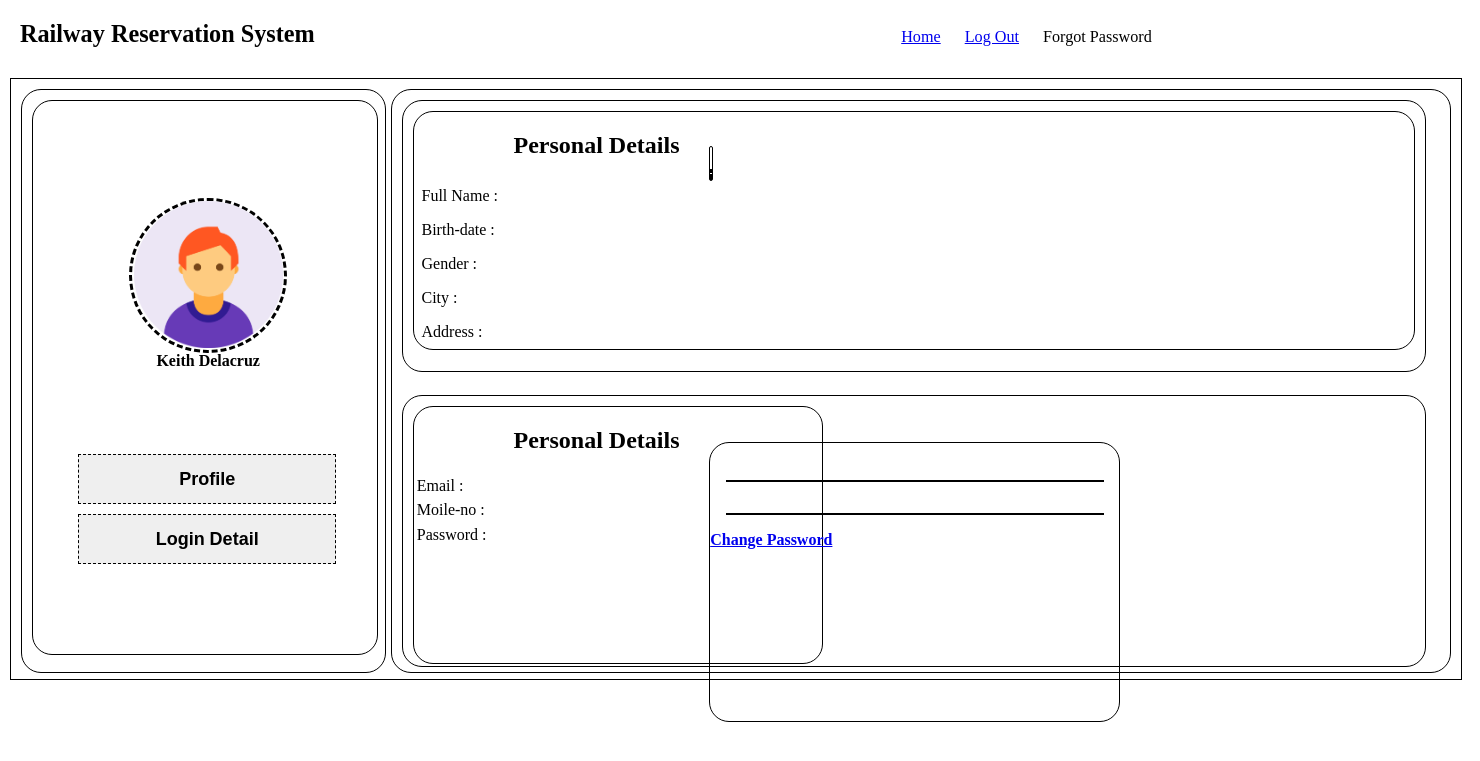
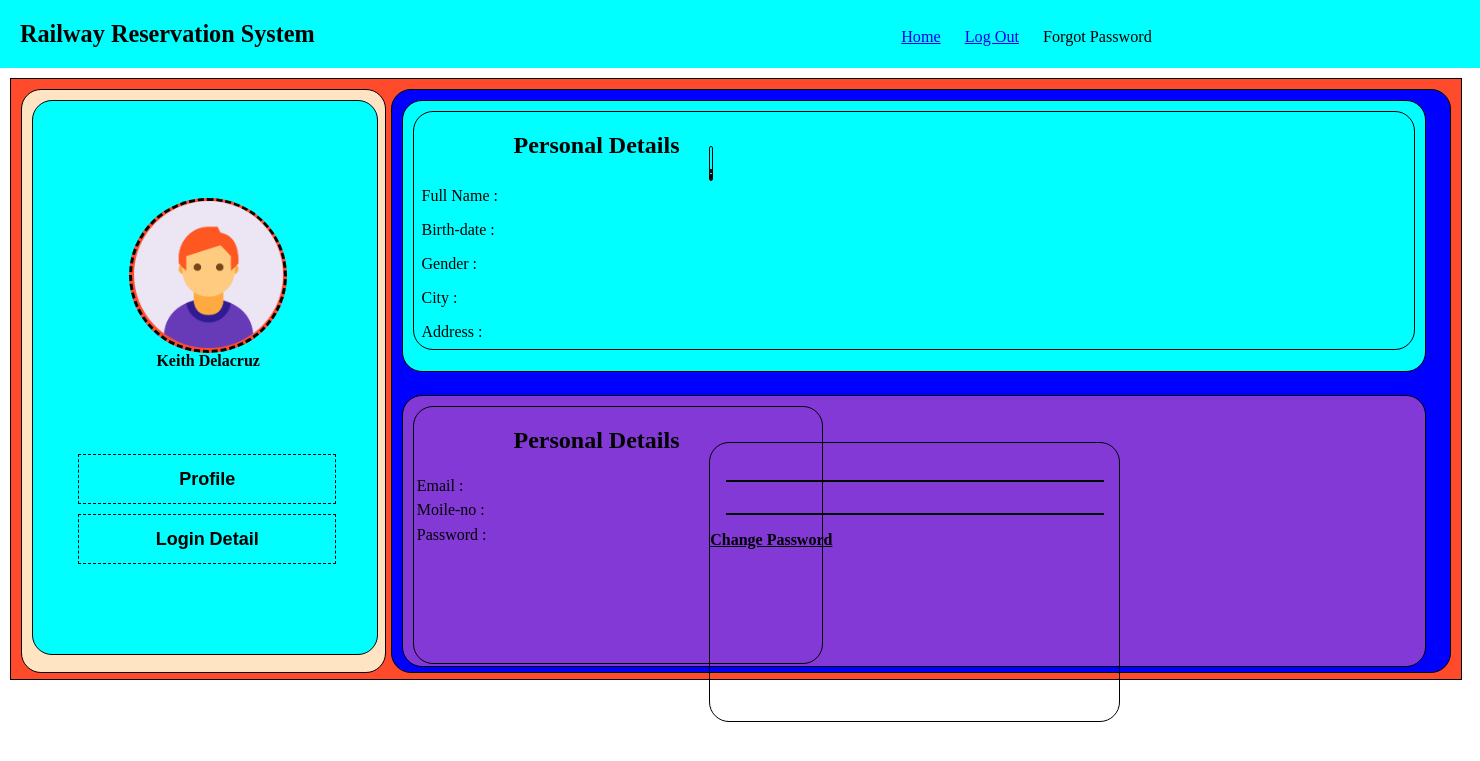
Before and after one commit to idealistraj09/Railway-reservation-system-, a PHP site: page /php/myacc.php in a window 1480 px wide. Shown: the top 761 px of the page. Run offline with PHP 8.4, Linux system fonts and the light colour scheme; a user stored in the database is signed in; data comes from the database, SQL or seed files in the repository; data that the repository does not hold is empty.

Commit message:
Update myacc.css

```diff
--- a/css/myacc.css
+++ b/css/myacc.css
@@ -10,7 +10,7 @@ li {
   font-size: 1.01rem;
 }
 li:hover{
-    : #fff;
+    color: #fff;
     cursor: pointer;
 }
 .menubar {
@@ -25,12 +25,12 @@ button:hover{
   margin: 0;
   padding: 0;
 
-  background-: aqua;
+  background-color: aqua;
 }
 .dropbtn {
   padding: 16px;
   font-size: 16px;
-  background-: transparent;
+  background-color: transparent;
   border: none;
 }
 
@@ -43,21 +43,21 @@ button:hover{
 .dropdown-content {
   display: none;
   position: absolute;
-  background-: #f1f1f1;
+  background-color: #f1f1f1;
   min-width: 160px;
   box-shadow: 0px 8px 16px 0px rgba(0, 0, 0, 0.2);
   z-index: 1;
 }
 
 .dropdown-content a {
-  : black;
+  color: black;
   padding: 12px 16px;
   text-decoration: none;
   display: block;
 }
 
 .dropdown-content a:hover {
-  background-: #ddd;
+  background-color: #ddd;
 }
 
 .dropdown:hover .dropdown-content {
@@ -65,10 +65,10 @@ button:hover{
 }
 
 .dropdown:hover .dropbtn {
-  : #fff;
+  color: #fff;
 }
 .main{
-    background-: #FF4B2B;
+    background-color: #FF4B2B;
     margin: 10px;
     height: 600px;
     width: 1450px;
@@ -78,7 +78,7 @@ button:hover{
   .left{
       width: 25%;
       height: 97%;
-      background-: bisque;
+      background-color: bisque;
       border-radius: 20px;
       margin: 10px;
       display: block;
@@ -89,7 +89,7 @@ button:hover{
     border: 1px solid black;
       width: 73%;
       height: 97%;
-      background-: blue;
+      background-color: blue;
       border-radius: 20px;
       margin: 10px;
       display: flex;
@@ -100,7 +100,7 @@ button:hover{
   .sub-main{
     border: 1px solid black;
     border-radius: 20px;
-    background-: aqua;
+    background-color: aqua;
     height: 95%;
     margin: 10px;
     width: 95%;
@@ -119,7 +119,7 @@ img{
     align-items: center;
     text-align: center;
     justify-content: center ;
-    background-: transparent;
+    background-color: transparent;
     border: 0.1px dashed black;
     width: 75%;
     font-size: large;
@@ -128,7 +128,7 @@ img{
     margin: 5px 45px;
 }
 .submenu-btn:hover{
-    : rgb(78, 64, 201);
+    color: rgb(78, 64, 201);
     cursor: pointer;
     border: 1px solid black;
     transition: all 1s;
@@ -143,7 +143,7 @@ img{
     border: 1px solid black;
     text-align: center;
     font-weight: bolder;
-    background-: #FF4B2B;
+    background-color: #FF4B2B;
     border: dashed 3px black;
 
 }
@@ -151,7 +151,7 @@ img{
     display: flex;
     flex-direction: column;
     border-radius: 20px;
-    background-: aqua;
+    background-color: aqua;
     border: 1px solid black;
     height: 45%;
     margin: 10px;
@@ -193,7 +193,7 @@ img{
   .profile2{
     border: 1px solid black;
   border-radius: 20px;
-    background-: rgb(131, 57, 214);
+    background-color: rgb(131, 57, 214);
     height: 45%;
     margin: 10px;
     width: 71.5%;
@@ -226,11 +226,11 @@ img{
   }
   .ans a{
     width: 40%;
-    : black;
+    color: black;
     font-weight: bold;
   }
   .show{
-    background-: #FF4B2B;
+    background-color: #FF4B2B;
     border-radius: 20px;
     margin-left: 0%;
     margin-right: 0%;
```
